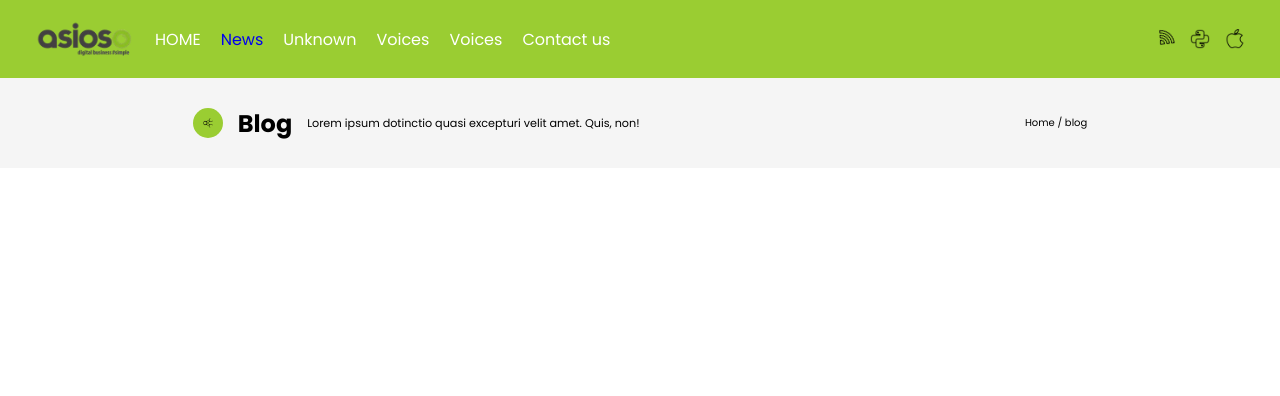
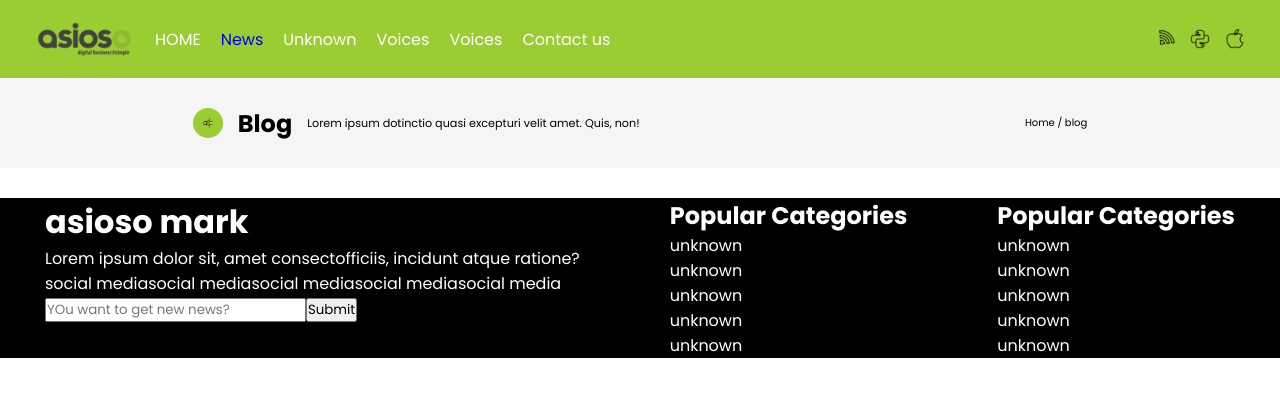
Before and after one commit to Farzadsarfaraz/asiosos-project, a React (Vite) app: page / in a window 1280 px wide. Shown: the top 396 px of the page. Built offline with nearby package versions, Linux system fonts and the light colour scheme.

Commit message:
Footer was made

```diff
--- a/package.json
+++ b/package.json
@@ -13,7 +13,8 @@
     "axios": "^1.7.3",
     "react": "^18.3.1",
     "react-dom": "^18.3.1",
-    "react-router-dom": "^6.26.0"
+    "react-router-dom": "^6.26.0",
+    "tailwind": "^4.0.0"
   },
   "devDependencies": {
     "@types/react": "^18.3.3",
--- a/src/App.jsx
+++ b/src/App.jsx
@@ -3,6 +3,7 @@ import { Blog } from './Blog/Blog'
 import Navbar from './Navbar/Navbar'
 import { BrowserRouter as Router, Routes, Route } from 'react-router-dom'
 import News from './News/News'
+import Footer from './Footer/Footer'
 
 function App() {
 
@@ -15,6 +16,7 @@ function App() {
       <Routes>
         <Route path='news' element={<News/>}/>
       </Routes>
+      <Footer/>
       </Router>
 
     </div>
--- /dev/null
+++ b/src/Footer/Footer.css
@@ -0,0 +1,7 @@
+.footer{
+    color: white;
+    background: black;
+    margin-top: 30px;
+    display: flex;
+    justify-content: space-around;
+}
--- /dev/null
+++ b/src/Footer/Footer.jsx
@@ -0,0 +1,51 @@
+import React from 'react'
+import './Footer.css'
+
+const Footer = () => {
+  return (
+    <div className='footer'>
+      <div>
+        <h1>asioso mark</h1>
+        <p>Lorem ipsum dolor sit, amet consectofficiis, incidunt atque ratione?</p>
+        <div>
+        <span>social media</span>
+        <span>social media</span>
+        <span>social media</span>
+        <span>social media</span>
+        <span>social media</span>
+        </div>
+        <div>
+          <input placeholder='YOu want to get new news?'/>
+          <button>Submit</button>
+        </div>
+      </div>
+      <div>
+        <div>
+          <h2>Popular Categories</h2>
+        </div>
+        <ul>
+          <li>unknown</li>
+          <li>unknown</li>
+          <li>unknown</li>
+          <li>unknown</li>
+          <li>unknown</li>
+        </ul>
+      </div>
+      <div>
+        <div>
+          <h2>Popular Categories</h2>
+        </div>
+        <ul>
+          <li>unknown</li>
+          <li>unknown</li>
+          <li>unknown</li>
+          <li>unknown</li>
+          <li>unknown</li>
+        </ul>
+      </div>
+
+    </div>
+  )
+}
+
+export default Footer
--- a/src/News/News.jsx
+++ b/src/News/News.jsx
@@ -1,11 +1,14 @@
 import React, { useEffect, useState } from "react";
 import "./News.css";
 import axios from "axios";
+import { Link } from "react-router-dom";
 
 const News = () => {
   const [news, setNews] = useState([]);
   const [loading, setLoading] = useState(true);
   const [error, setError] = useState(null);
+
+// https://newsapi.org/account
 
   useEffect(() => {
     const fetchData = async () => {
@@ -36,11 +39,13 @@ const News = () => {
           return (
             <div key={index} className="API-pp">
               <div className="API-image">
-              <img src={item.urlToImage} alt="Photo"/>
+              <img onClick={()=>window.location.href =`${item.url}`} src={item.urlToImage} style={{cursor:"pointer"}} alt="Photo"/>
               </div>
               <span className="tec">Tec</span>
               <h4>{item.title}</h4>
               <p>{item.description}</p>
+              <p>{`Publiched At: ${item.publishedAt}`}</p>
+              <p>{`More...: ${item.url}`}</p>
             </div>
           );
         })}
```
Also changed, not shown: 1 other file (tests, documents, lock files or other folders).
